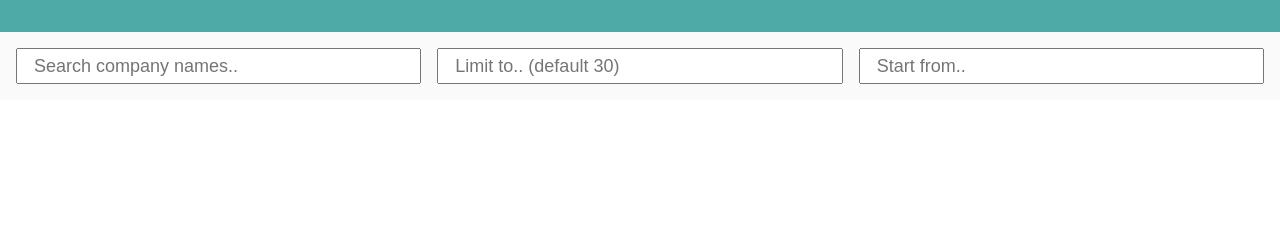
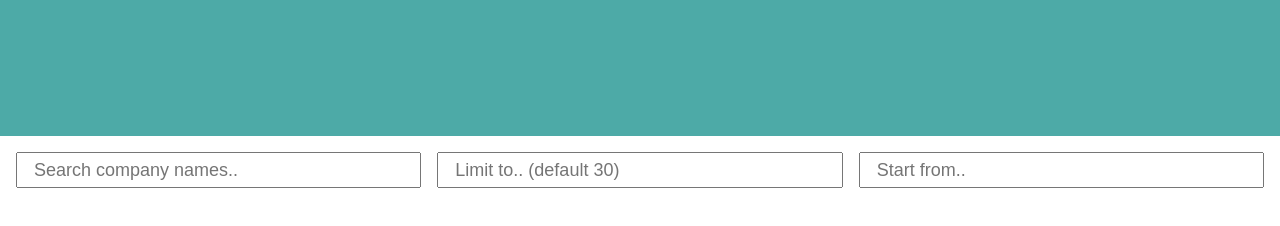
Before and after one commit to kylecho/bc-fe-challenge, a plain HTML site: page public/index.html in a window 1280 px wide. Drawn offline with Linux system fonts and the light colour scheme.

Commit message:
Implement fixed header

```diff
--- a/public/css/style.css
+++ b/public/css/style.css
@@ -19,11 +19,17 @@ p {
   background-color: #fafafa;
 }
 
+.fixed {
+  position: fixed;
+  width: 100%;
+}
+
 #company-detail {
   padding: 16px;
   background-color: #4DAAA7;
   color: #fff;
   display: flex;
+  min-height: 104px;
 }
 
 .company-avatar {
@@ -46,6 +52,7 @@ p {
 .field-container {
   padding: 16px;
   display: flex;
+  background-color: #fff;
 }
 
 .field {
@@ -67,6 +74,7 @@ p {
   margin: 0;
   padding: 0 16px 0 16px;
   color: #0095dd;
+  padding-top: 204px;
 }
 
 #company-list li {
--- a/public/index.html
+++ b/public/index.html
@@ -9,6 +9,7 @@
   </head>
   <body>
     <div id="app">
+      <div class="fixed">
         <div id="company-detail">
           <div class="company-avatar"></div>
           <div class="company-desc"></div>
@@ -19,6 +20,7 @@
           <input id="search-start" class="field last" type="number"
           placeholder="Start from.." >
         </div>
+      </div>
       <ul id="company-list"></ul>
     </div>
   </body>
--- a/public/js/script.js
+++ b/public/js/script.js
@@ -53,7 +53,6 @@ class App {
     console.log(this.state.params)
     this.state.selected = name
     this.fetchCompany(this.state.selected, 1, 0)
-    window.scrollTo(document.body, 0, 100)
   }
 
   fetch (
```
Lines whose indentation alone changed are shown as unchanged.
